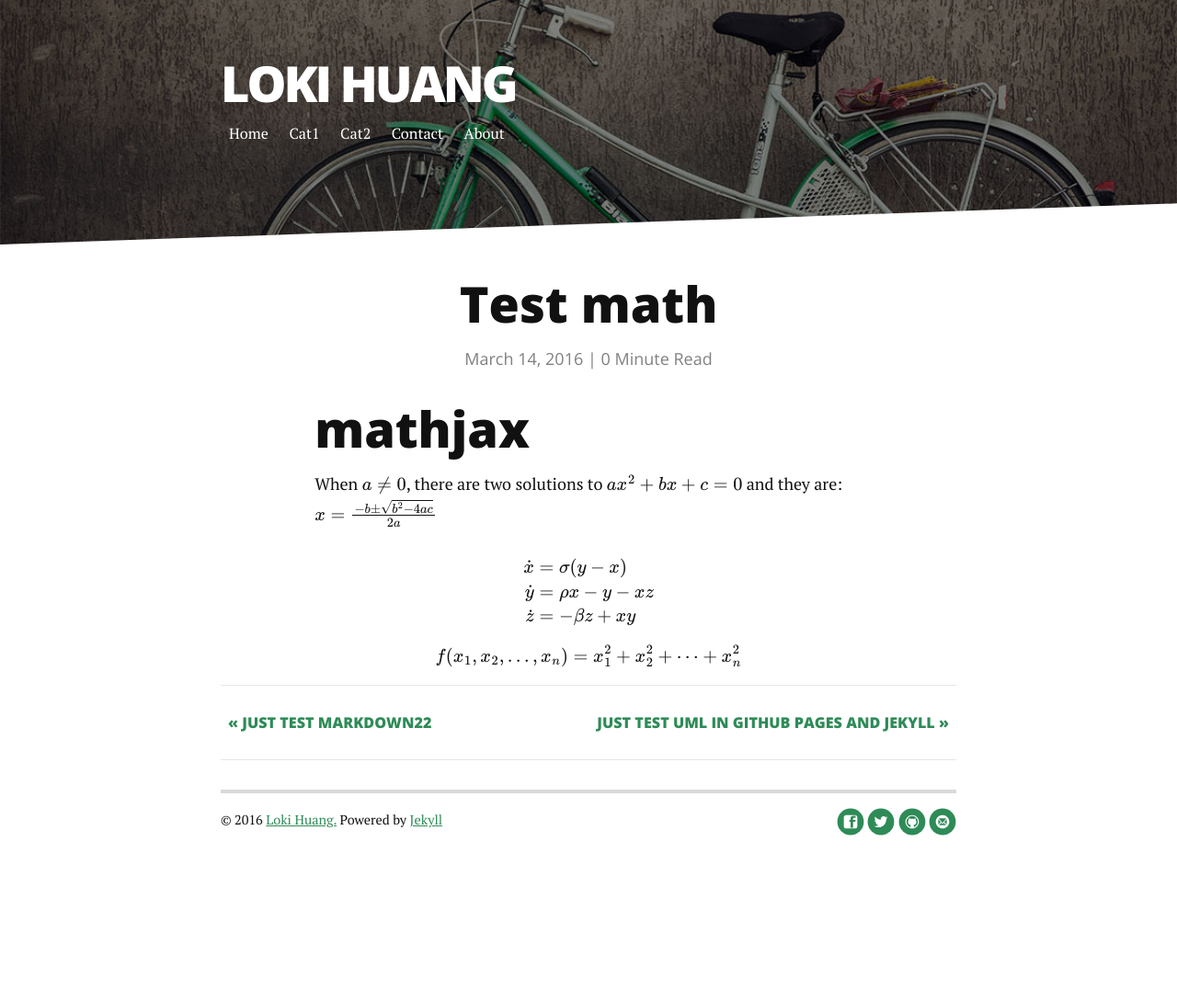
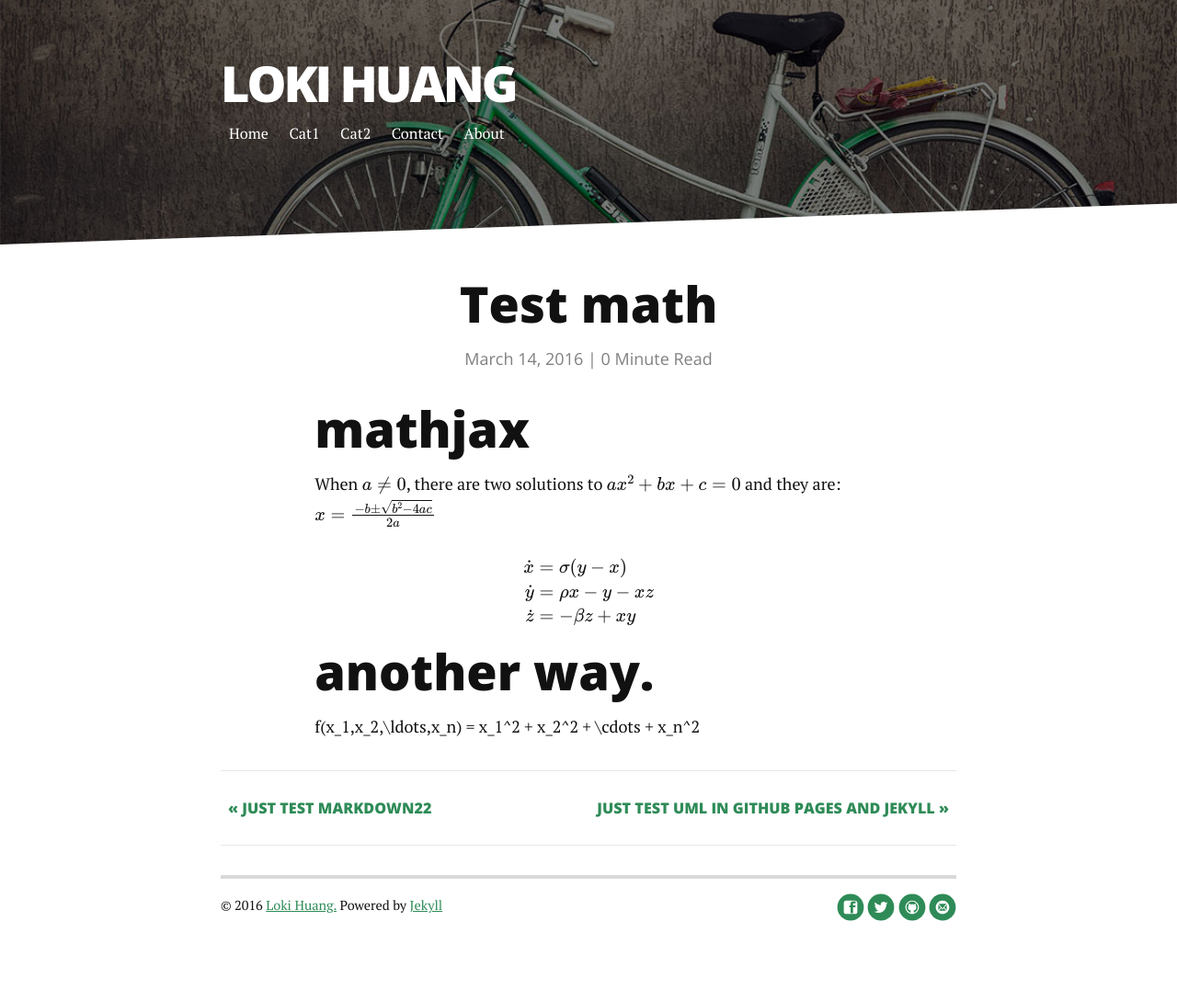
Before and after one commit to huyfaeng/huyfaeng.github.io, a Jekyll site: the page built from _posts/2016-03-14-test-math.md, in a window 1280 px wide. Shown: the whole page at 92% size. Built offline with Jekyll 4.4.1, drawn with Linux system fonts in a browser that asks for light colours; nearby versions of some CDN libraries; formulas are drawn with MathJax 3; comment, search, counter and statistics services are not loaded; before the commit the page ends 997 px from its top, so only the background shows below that.

Commit message:
Update 2016-03-14-test-math.md

```diff
--- a/_posts/2016-03-14-test-math.md
+++ b/_posts/2016-03-14-test-math.md
@@ -16,6 +16,6 @@ $$
 \end{aligned}
 $$
 
-$$
+# another way.
+
 f(x_1,x_2,\ldots,x_n) = x_1^2 + x_2^2 + \cdots + x_n^2
-$$
```
